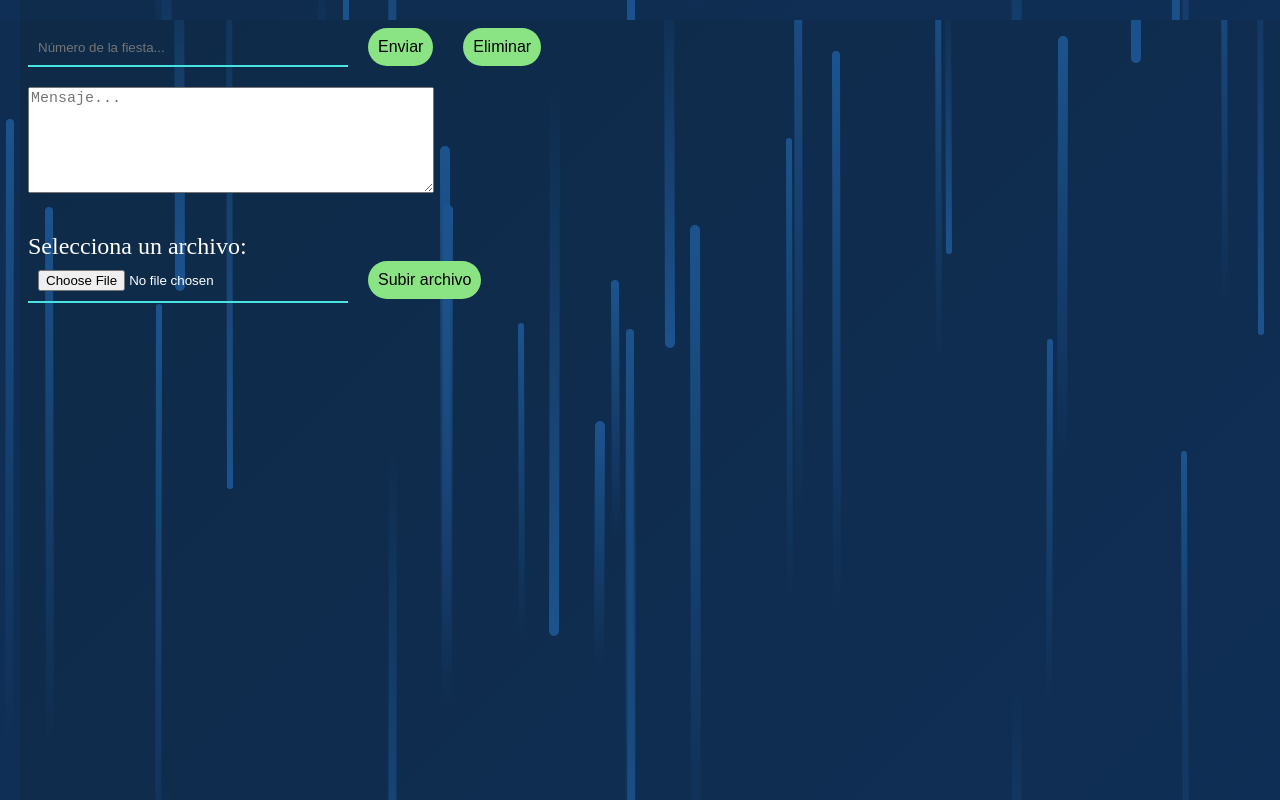
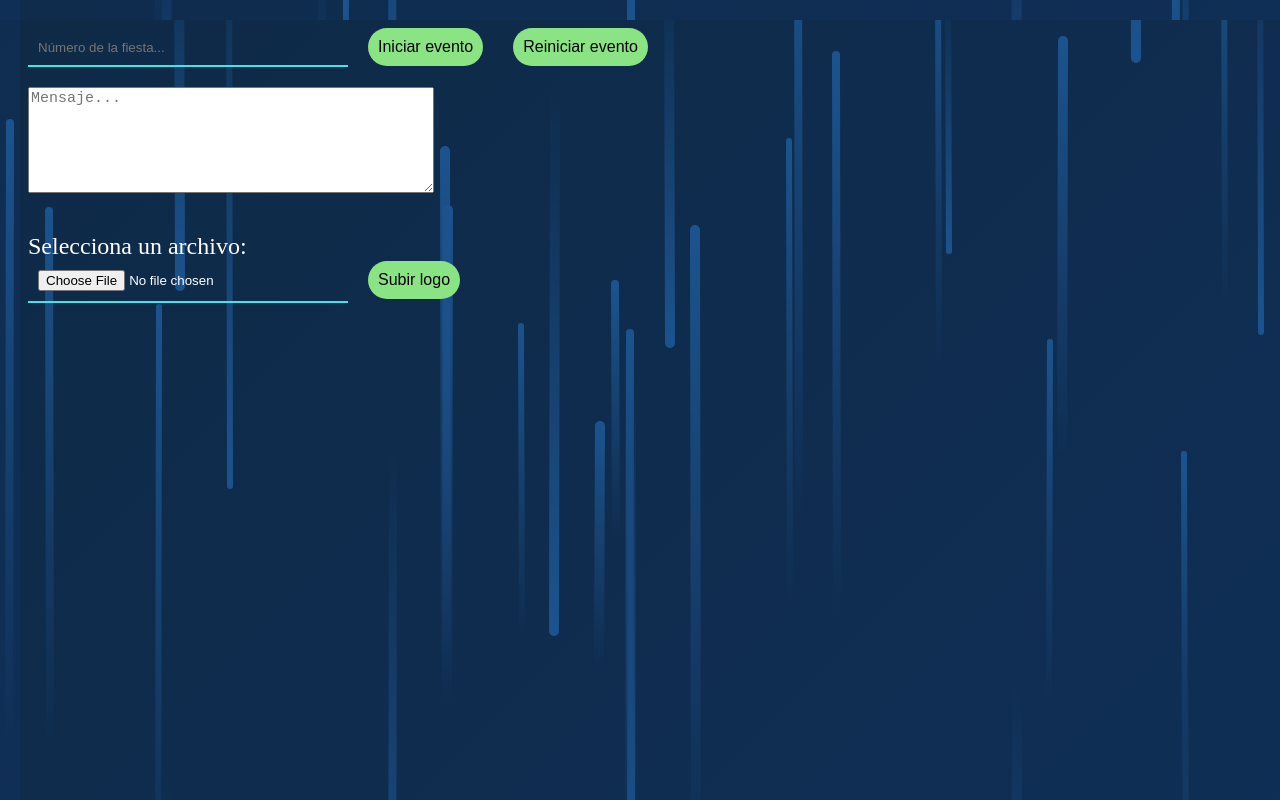
Before and after one commit to EdwinC27/CabinaGiratoria360, an Angular app: page /#/ in a window 1280 px wide. Built offline with nearby package versions, Linux system fonts and the light colour scheme.

Commit message:
Modificar el nombre de los textos de la pagina principal

```diff
--- a/src/app/seleccionar-fiesta/seleccionar-fiesta.component.html
+++ b/src/app/seleccionar-fiesta/seleccionar-fiesta.component.html
@@ -1,6 +1,6 @@
 <input placeholder="Número de la fiesta..." [(ngModel)]="inputText">
-<button id="search-button" (click)="buscarQR()">Enviar</button>
-<button id="delete-button" (click)="confirmarEliminacion()">Eliminar</button><br>
+<button id="search-button" (click)="buscarQR()">Iniciar evento </button>
+<button id="delete-button" (click)="confirmarEliminacion()">Reiniciar evento</button><br>
 
 <textarea placeholder="Mensaje..." [(ngModel)]="inputMensage" class="frase"> </textarea>
 
@@ -8,7 +8,7 @@
 <form (submit)="subirArchivo()">
   <br><br><label>Selecciona un archivo:</label><br>
   <input type="file" (change)="seleccionarArchivo($event)">
-  <button type="submit">Subir archivo</button>
+  <button type="submit">Subir logo</button>
 </form>
 
 <!-- Previsualización -->
```
